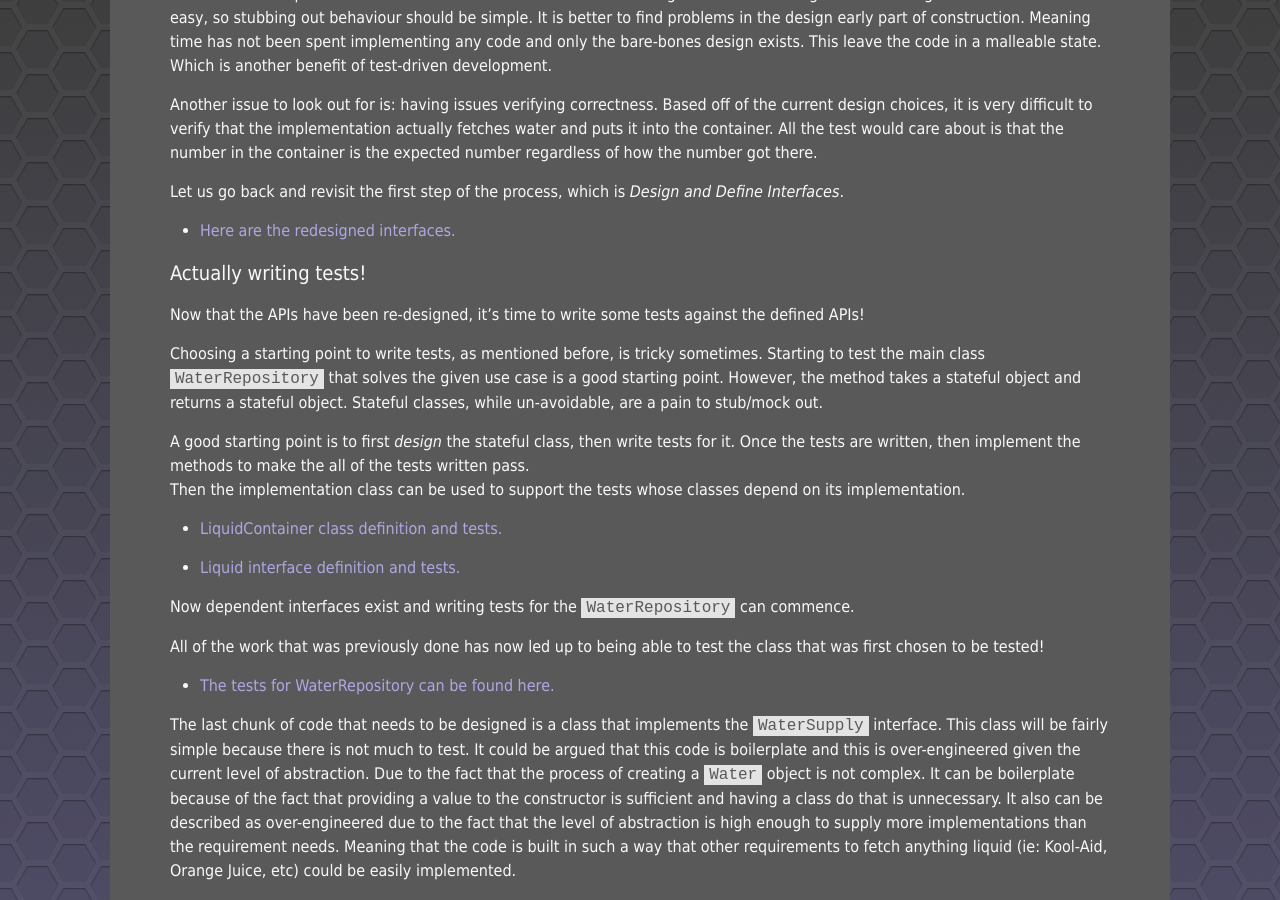
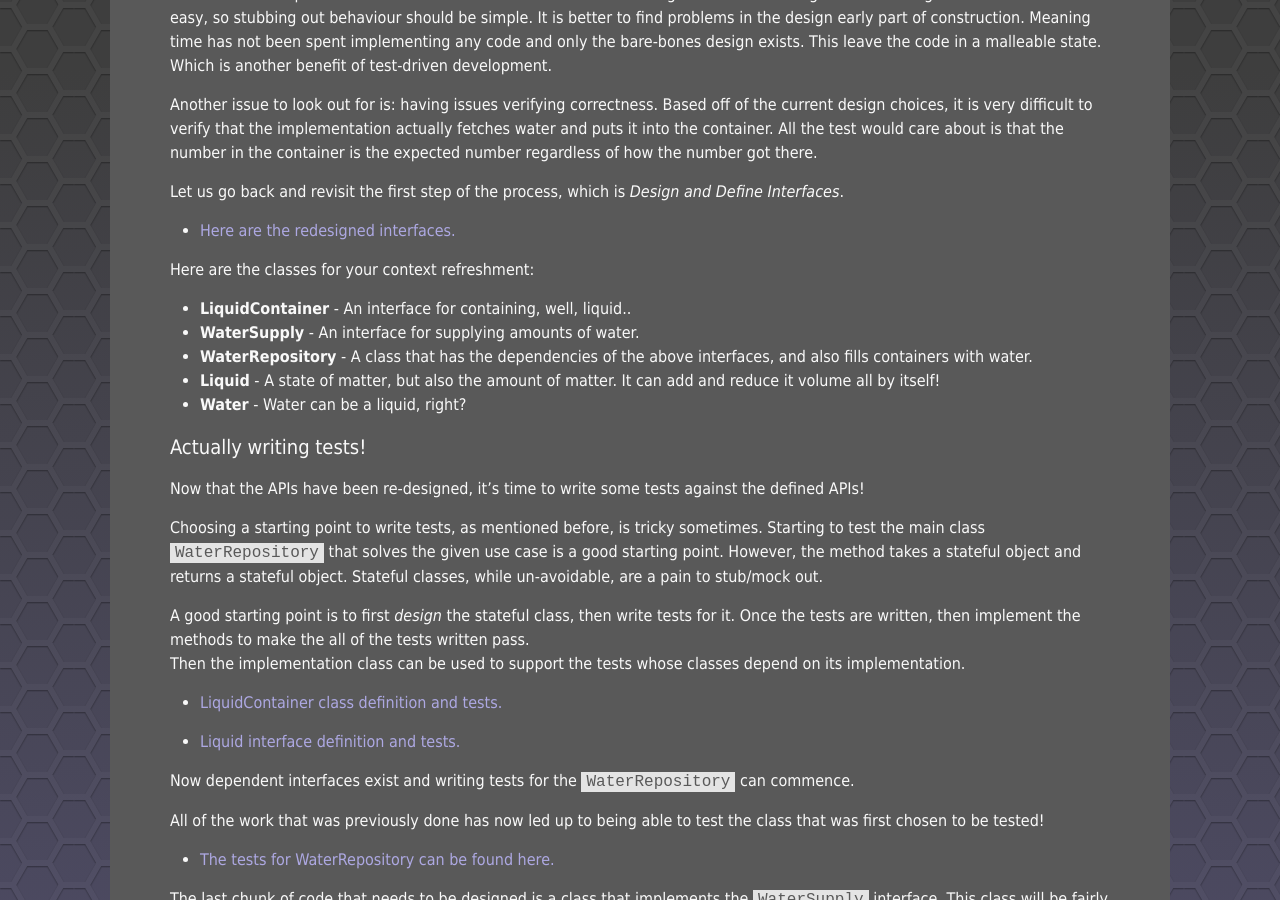
Before and after one commit to Unthrottled/blog, a Jekyll site: the page built from _posts/2017-12-29-Hydration-Driven-Devolpment.md, in a window 1280 px wide and 900 px high, scrolled down 3493 px. Built offline with Jekyll 4.4.1, drawn with Linux system fonts in a browser that asks for light colours.

Commit message:
Another one

```diff
--- a/_posts/2017-12-29-Hydration-Driven-Devolpment.md
+++ b/_posts/2017-12-29-Hydration-Driven-Devolpment.md
@@ -166,6 +166,15 @@ Let us go back and revisit the first step of the process, which is _Design and D
 
 - [Here are the redesigned interfaces.]({{site.url}}/code/hdd/second_pass.html)
 
+Here are the classes for your context refreshment:
+
+- **LiquidContainer** - An interface for containing, well, liquid..
+- **WaterSupply** - An interface for supplying amounts of water.
+- **WaterRepository** - A class that has the dependencies of the above interfaces, and also fills containers with water.
+- **Liquid** - A state of matter, but also the amount of matter. It can add and reduce it volume all by itself!
+- **Water** - Water can be a liquid, right?
+
+
 #### Actually writing tests!
 
 Now that the APIs have been re-designed, it's time to write some tests against the defined APIs!
```
